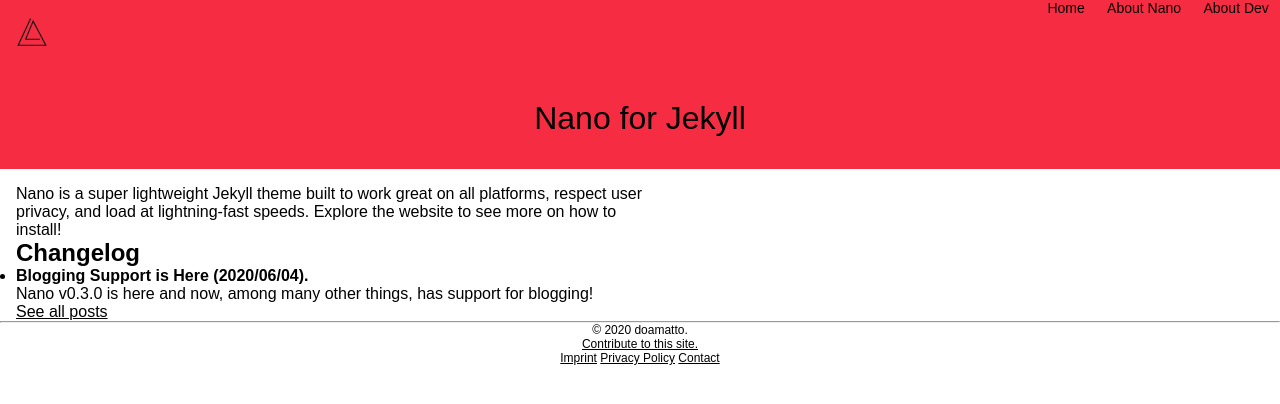
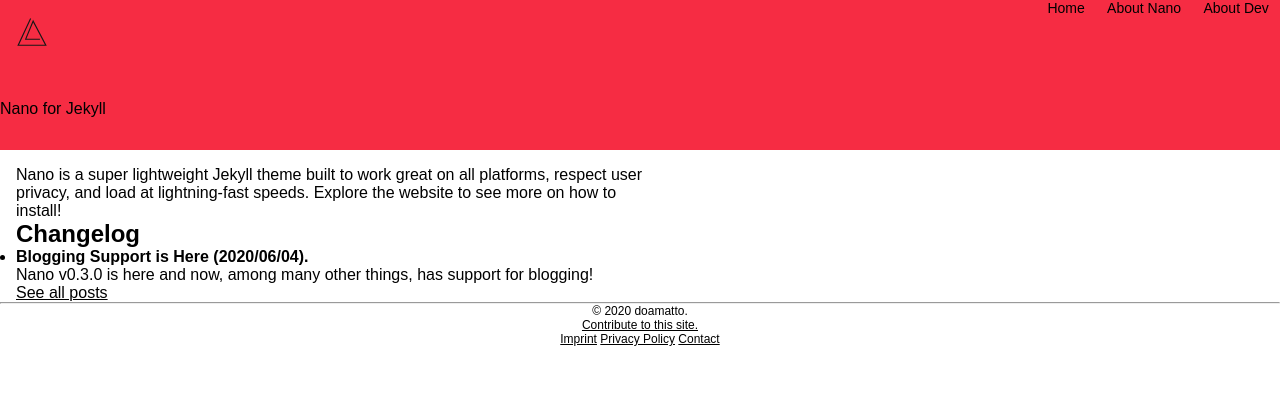
Before and after one commit to fossabot/nano, a Jekyll site: the page built from index.md, in a window 1280 px wide. Shown: the top 404 px of the page. Built offline with Jekyll 4.4.1, drawn with Linux system fonts in a browser that asks for light colours.

Commit message:
Dedicated class for tagline

```diff
--- a/_includes/site-header.html
+++ b/_includes/site-header.html
@@ -23,8 +23,6 @@
 </header>
 <div class="header">
   {% if site.tagline %}
-      <div class="centre">
-          <h1>{{site.tagline}}</h1>
-      </div>
+    <p class="tagline">{{site.tagline}}</p>
   {% endif %}
 </div>
```
